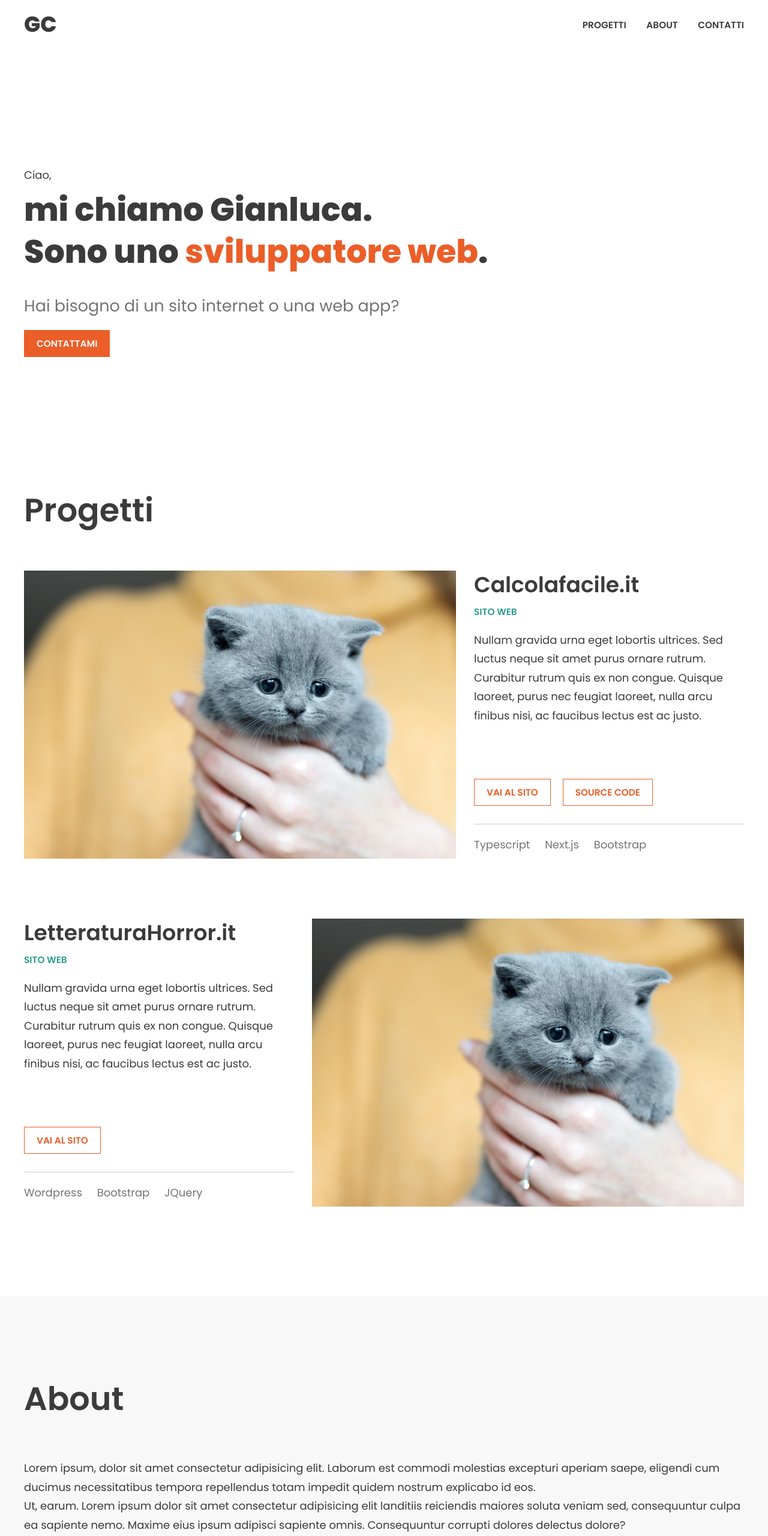
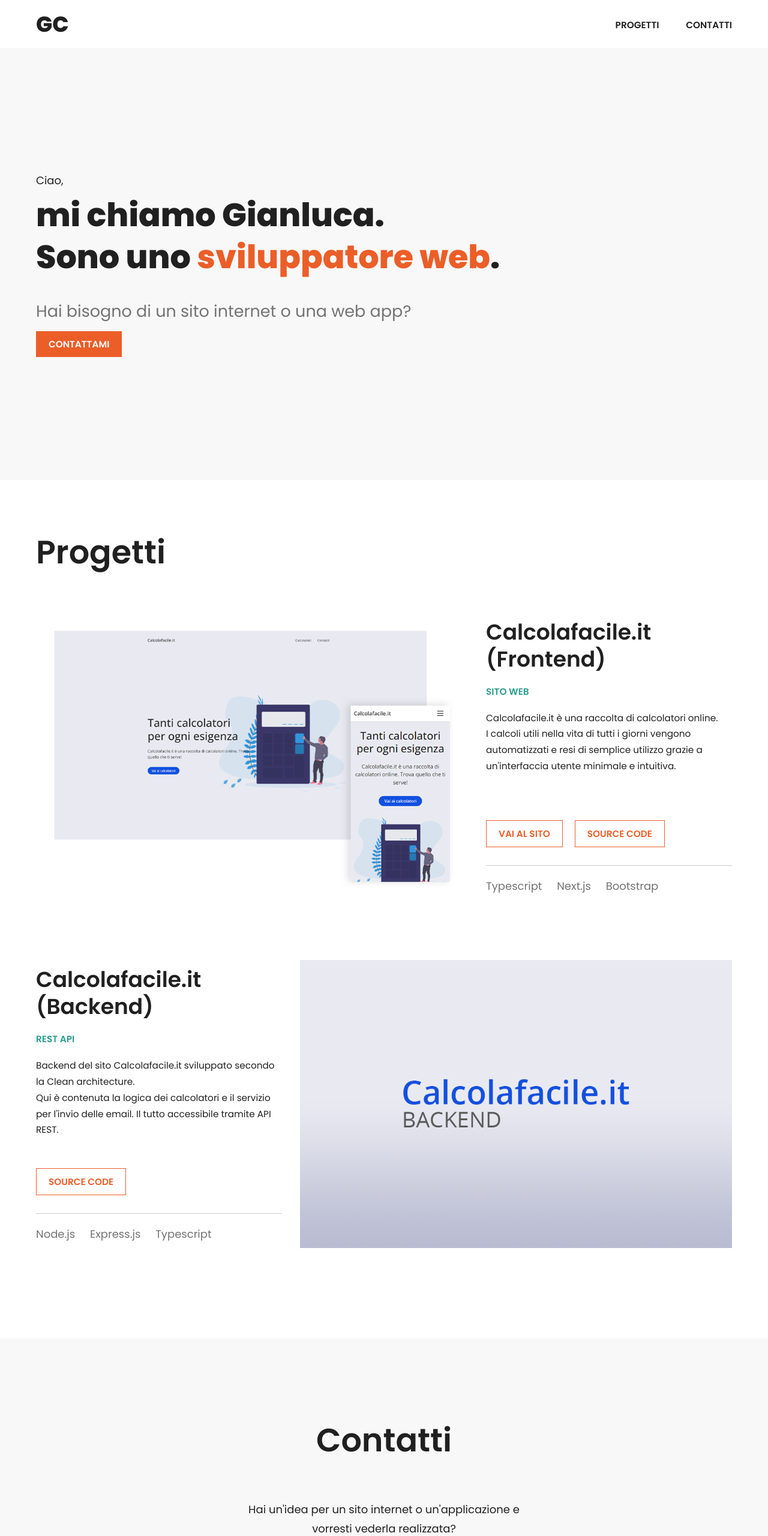
Before and after one commit to Mephid/mephid.github.io, a plain HTML site: page index.html in a window 1280 px wide. Shown: the top 2560 px of the page at 60% size. Drawn offline with Linux system fonts and the light colour scheme.

Commit message:
Base website ready

```diff
--- a/index.html
+++ b/index.html
@@ -8,42 +8,52 @@
       content="Sviluppatore web. Siti internet, web app, landing page."
     />
     <title>GC | Web Developer</title>
-    <link rel="preconnect" href="https://fonts.googleapis.com" />
+
     <link rel="preconnect" href="https://fonts.gstatic.com" crossorigin />
     <link
       rel="preload"
+      as="style"
       href="https://fonts.googleapis.com/css2?family=Poppins:wght@400;600;800&display=swap"
-      as="style"
-      onload="this.onload=null;this.rel='stylesheet'"
     />
-    <noscript
-      ><link
+    <link
       rel="stylesheet"
       href="https://fonts.googleapis.com/css2?family=Poppins:wght@400;600;800&display=swap"
-    /></noscript>
+      media="print"
+      onload="this.media='all'"
+    />
+    <noscript>
+      <link
+        rel="stylesheet"
+        href="https://fonts.googleapis.com/css2?family=Poppins:wght@400;600;800&display=swap"
+      />
+    </noscript>
     <link rel="stylesheet" href="style.css" />
   </head>
   <body>
+    <header class="header">
       <div class="navbar">
         <div class="container navbar__container">
           <div class="navbar__logo">GC</div>
           <nav class="nav navbar__nav">
-          <ul>
-            <li class="navbar__nav-link nav__link">
-              <a href="#progetti">Progetti</a>
+            <ul class="nav__list">
+              <li class="nav__list-item">
+                <a class="navbar__nav-link nav__link" href="#progetti"
+                  >Progetti</a
+                >
               </li>
-            <li class="navbar__nav-link nav__link">
-              <a href="#about">About</a>
-            </li>
-            <li class="navbar__nav-link nav__link">
-              <a href="#contatti">Contatti</a>
+              <li class="nav__list-item">
+                <a
+                  class="navbar__nav-link nav__link nav__link--last"
+                  href="#contatti"
+                  >Contatti</a
+                >
               </li>
             </ul>
           </nav>
         </div>
       </div>
 
-    <header class="hero">
+      <div class="hero">
         <div class="container hero__container">
           <div class="hero__text">Ciao,</div>
           <div class="hero__text hero__text--big">mi chiamo Gianluca.</div>
@@ -55,7 +65,10 @@
           <p class="hero__text hero__text--medium color-secondary-text">
             Hai bisogno di un sito internet o una web app?
           </p>
-        <button class="button button--primary">Contattami</button>
+          <a class="button button--primary" href="mailto:gcappa.dev@gmail.com"
+            >Contattami</a
+          >
+        </div>
       </div>
     </header>
 
@@ -66,32 +79,40 @@
           <div class="project-card">
             <img
               class="project-card__image project-card__image"
-              src="/img/gattino.jpg"
-              alt=""
+              src="/img/calcolafacile_frontend.webp"
+              alt="Calcolafacile.it frontend preview."
+              width="950px"
+              height="633px"
             />
             <div class="project-card__info">
               <div class="project-card__upper-section">
-                <h3 class="project-card__title">Calcolafacile.it</h3>
+                <h3 class="project-card__title">Calcolafacile.it (Frontend)</h3>
                 <div class="project-card__category">Sito web</div>
                 <p class="project-card__description">
-                  Nullam gravida urna eget lobortis ultrices. Sed luctus neque
-                  sit amet purus ornare rutrum. Curabitur rutrum quis ex non
-                  congue. Quisque laoreet, purus nec feugiat laoreet, nulla arcu
-                  finibus nisi, ac faucibus lectus est ac justo.
+                  Calcolafacile.it è una raccolta di calcolatori online. <br />
+                  I calcoli utili nella vita di tutti i giorni vengono
+                  automatizzati e resi di semplice utilizzo grazie a
+                  un'interfaccia utente minimale e intuitiva.
                 </p>
               </div>
               <div class="project-card__lower-section">
                 <div class="button-group">
-                  <button
+                  <a
                     class="button-group__button button button--primary-outline"
+                    href="https://calcolafacile.it"
+                    target="_blank"
+                    rel="noreferrer"
                   >
                     Vai al sito
-                  </button>
-                  <button
+                  </a>
+                  <a
                     class="button-group__button button button--primary-outline"
+                    href="https://github.com/Mephid/calcolafacile.it_frontend"
+                    target="_blank"
+                    rel="noreferrer"
                   >
                     Source Code
-                  </button>
+                  </a>
                 </div>
                 <hr class="project-card__divider" />
                 <ul class="project-card__technologies">
@@ -106,29 +127,40 @@
           <div class="project-card">
             <img
               class="project-card__image project-card__image"
-              src="/img/gattino.jpg"
-              alt=""
+              src="/img/calcolafacile_backend.webp"
+              alt="Calcolafacile.it backend preview."
+              width="950px"
+              height="633px"
             />
             <div class="project-card__info">
               <div class="project-card__upper-section">
-                <h3 class="project-card__title">LetteraturaHorror.it</h3>
-                <div class="project-card__category">Sito web</div>
+                <h3 class="project-card__title">Calcolafacile.it (Backend)</h3>
+                <div class="project-card__category">REST API</div>
                 <p class="project-card__description">
-                  Nullam gravida urna eget lobortis ultrices. Sed luctus neque
-                  sit amet purus ornare rutrum. Curabitur rutrum quis ex non
-                  congue. Quisque laoreet, purus nec feugiat laoreet, nulla arcu
-                  finibus nisi, ac faucibus lectus est ac justo.
+                  Backend del sito Calcolafacile.it sviluppato secondo la Clean
+                  architecture. <br />
+                  Qui è contenuta la logica dei calcolatori e il servizio per
+                  l'invio delle email. Il tutto accessibile tramite API REST.
+                  <br />
                 </p>
               </div>
               <div class="project-card__lower-section">
-                <button class="button button--primary-outline">
-                  Vai al sito
-                </button>
+                <div class="button-group">
+                  <a
+                    class="button-group__button button button--primary-outline"
+                    href="https://github.com/Mephid/calcolafacile.it_backend"
+                    target="_blank"
+                    rel="noreferrer"
+                  >
+                    Source Code
+                  </a>
+                </div>
+
                 <hr class="project-card__divider" />
                 <ul class="project-card__technologies">
-                  <li class="project-card__technology">Wordpress</li>
-                  <li class="project-card__technology">Bootstrap</li>
-                  <li class="project-card__technology">JQuery</li>
+                  <li class="project-card__technology">Node.js</li>
+                  <li class="project-card__technology">Express.js</li>
+                  <li class="project-card__technology">Typescript</li>
                 </ul>
               </div>
             </div>
@@ -137,50 +169,47 @@
       </div>
     </section>
 
-    <section id="about" class="section about">
-      <div class="container">
-        <h2 class="section__title">About</h2>
-        <p>
-          Lorem ipsum, dolor sit amet consectetur adipisicing elit. Laborum est
-          commodi molestias excepturi aperiam saepe, eligendi cum ducimus
-          necessitatibus tempora repellendus totam impedit quidem nostrum
-          explicabo id eos. <br />
-          Ut, earum. Lorem ipsum dolor sit amet consectetur adipisicing elit
-          landitiis reiciendis maiores soluta veniam sed, consequuntur culpa ea
-          sapiente nemo. Maxime eius ipsum adipisci sapiente omnis. Consequuntur
-          corrupti dolores delectus dolore?
-        </p>
-      </div>
-    </section>
-
     <section id="contatti" class="section contatti">
       <div class="container contatti__container">
         <h2 class="section__title">Contatti</h2>
         <p class="contatti__paragraph">
-          Lorem ipsum, dolor sit amet consectetur adipisicing elit. Laborum est
-          commodi molestias excepturi aperiam saepe.
+          Hai un'idea per un sito internet o un'applicazione e vorresti vederla
+          realizzata?
+          <br />
+          Raccontami il tuo progetto e troveremo insieme la soluzione migliore.
         </p>
-        <button class="button button--primary">Invia messaggio</button>
+        <a class="button button--primary" href="mailto:gcappa.dev@gmail.com"
+          >Invia messaggio</a
+        >
       </div>
     </section>
 
     <footer class="footer">
       <div class="container footer__container">
-        <div class="copyright">&copy; Cappai Gianluca 2022</div>
+        <div class="footer__copyright">
+          &copy; 2021-<span id="year"></span> Gianluca Cappai
+        </div>
         <nav class="nav footer__nav">
-          <ul>
-            <li class="footer__nav-link nav__link">
-              <a href="#progetti">Progetti</a>
+          <ul class="nav__list">
+            <li class="nav__list-item">
+              <a class="footer__nav-link nav__link" href="#progetti"
+                >Progetti</a
+              >
             </li>
-            <li class="footer__nav-link nav__link">
-              <a href="#about">About</a>
-            </li>
-            <li class="footer__nav-link nav__link">
-              <a href="#contatti">Contatti</a>
+            <li class="nav__list-item nav__list-item-">
+              <a
+                class="footer__nav-link nav__link nav__link--last"
+                href="#contatti"
+                >Contatti</a
+              >
             </li>
           </ul>
         </nav>
       </div>
     </footer>
+    <script>
+      var yearContainer = document.getElementById('year');
+      yearContainer.innerHTML = new Date().getFullYear();
+    </script>
   </body>
 </html>
--- a/style.css
+++ b/style.css
@@ -1,5 +1,5 @@
 :root {
-  --text-color: #3b3b3b;
+  --text-color: #202020;
   --secondary-text-color: #737373;
   --black: #3b3b3b;
   --gray: #f8f8f8;
@@ -8,6 +8,7 @@
   --primary-light: #fa8659;
   --primary-dark: #d45523;
   --secondary: #2a9d8f;
+  --secondary-light: #dbfffb;
 
   --font-size: 18px;
   --font-size-sm: 0.85rem;
@@ -36,6 +37,13 @@
 
   --navbar-height: 80px;
 }
+
+@media screen and (max-width: 576px) {
+  :root {
+    --navbar-height: fit-content;
+  }
+}
+
 *,
 *:after,
 *:before {
@@ -44,7 +52,7 @@
 
 html {
   font-size: var(--font-size);
-  font-family: var(--font-family-primary), sans-serif;
+  font-family: 'sanso', var(--font-family-primary), sans-serif;
   color: var(--text-color);
   box-sizing: border-box;
 }
@@ -91,6 +99,8 @@
   max-width: var(--container-width);
   margin-left: auto;
   margin-right: auto;
+  padding-left: var(--space-xs);
+  padding-right: var(--space-xs);
 }
 
 @media screen and (max-width: 1200px) {
@@ -127,7 +137,7 @@
 
 .button {
   font-size: var(--font-size-sm);
-  font-family: var(--font-family-primary);
+  font-family: var(--font-family-primary), sans-serif;
   font-weight: var(--font-bold);
   text-transform: uppercase;
   border-radius: 0;
@@ -221,14 +231,24 @@
   }
   .navbar__nav {
     margin-top: var(--space-xxs);
+    margin-bottom: var(--space-xs);
   }
 }
 
 /* ------------------------- NAV ------------------------- */
 
+.nav__list-item {
+  display: inline;
+}
+
 .nav__link {
-  display: inline;
   font-size: var(--font-size-sm);
+  padding: var(--space-xs);
+}
+
+.nav__link--last {
+  font-size: var(--font-size-sm);
+  padding: var(--space-xs) 0 var(--space-xs) var(--space-xs);
 }
 
 .nav__link:hover {
@@ -236,8 +256,14 @@
   transition: color 0.2s;
 }
 
-.nav__link:not(:first-child) {
-  padding-left: var(--space-sm);
+@media screen and (max-width: 576px) {
+  .nav__list {
+    text-align: center;
+  }
+
+  .nav__link--last {
+    padding: var(--space-xs);
+  }
 }
 
 /* ------------------------- HERO ------------------------- */
@@ -247,38 +273,12 @@
   max-height: 1080px;
   display: flex;
   align-items: center;
+  background-color: var(--gray);
 }
 
 .hero__container {
   width: 100%;
 }
-
-/* .hero::before {
-  content: '';
-  height: 700px;
-  width: 700px;
-  z-index: -10;
-  border-radius: 50%;
-  position: absolute;
-  top: -8%;
-  left: -20%;
-  filter: blur(30px);
-  background-color: var(--secondary);
-  opacity: 80%;
-}
-
-.hero::after {
-  content: '';
-  height: 700px;
-  width: 700px;
-  z-index: -10;
-  border-radius: 50%;
-  position: absolute;
-  top: 50%;
-  right: -15%;
-  filter: blur(30px);
-  background-color: var(--primary);
-} */
 
 .hero__br--mobile {
   display: none;
@@ -305,7 +305,7 @@
 
 @media screen and (max-width: 992px) {
   .hero__text {
-    line-height: 1;
+    line-height: 1.25;
   }
 
   .hero__text--medium {
@@ -317,9 +317,24 @@
   }
 }
 
+@media screen and (max-width: 768px) {
+  .hero__text--big {
+    font-size: calc(0.85 * var(--font-size-xl));
+  }
+}
+
 @media screen and (max-width: 576px) {
+  .hero {
+    height: inherit;
+  }
+
+  .hero__container {
+    padding-top: var(--section-spacing-sm);
+    padding-bottom: var(--section-spacing-sm);
+  }
+
   .hero__text--big {
-    font-size: calc(0.75 * var(--font-size-xl));
+    font-size: var(--font-size-lg);
   }
 
   .hero__text--medium {
@@ -330,7 +345,7 @@
 
 /* ------------------------- PROJECT-CARD ------------------------- */
 .projects {
-  padding-top: var(--space-sm);
+  padding-top: var(--space-xl);
 }
 
 /* ------------------------- PROJECT-CARD ------------------------- */
@@ -359,7 +374,7 @@
 
 .project-card__title {
   font-size: var(--font-size-lg);
-  line-height: 0.75em;
+  line-height: 1.25em;
   margin-top: var(--space-xxs);
 }
 
@@ -372,10 +387,14 @@
   margin-bottom: var(--space-xs);
 }
 
+.project-card__description {
+  font-size: var(--font-size-sm);
+}
+
 .project-card__image {
-  object-fit: cover;
-  width: 720px;
-  height: 480px;
+  width: 100%;
+  height: auto;
+  max-width: 720px;
 }
 
 .project-card:nth-child(odd) .project-card__image {
@@ -423,8 +442,6 @@
   }
 
   .project-card__image {
-    width: 100%;
-    height: 320px;
     margin-bottom: var(--space-sm);
   }
 
@@ -443,8 +460,7 @@
   }
 
   .project-card__image {
-    width: 100%;
-    height: 480px;
+    max-width: inherit;
   }
 
   .project-card:not(:last-child) {
@@ -454,17 +470,13 @@
 
 @media screen and (max-width: 768px) {
   .project-card__image {
-    width: 100vw;
+    width: calc(100% + var(--space-xs) * 2);
     margin-left: calc(-1 * var(--space-xs)) !important;
     margin-right: calc(-1 * var(--space-xs)) !important;
   }
 }
 
 @media screen and (max-width: 576px) {
-  .project-card__image {
-    height: 360px;
-  }
-
   .project-card__title {
     font-size: var(--font-size-md);
   }
@@ -484,25 +496,13 @@
   }
 }
 
-/* ------------------------- ABOUT ------------------------- */
-
-.about {
-  background-color: var(--gray);
-  padding-top: var(--section-spacing);
-  padding-bottom: var(--section-spacing);
-}
-
-@media screen and (max-width: 576px) {
-  .about {
-    padding-top: var(--section-spacing-sm);
-    padding-bottom: var(--section-spacing-sm);
-  }
-}
-
 /* ------------------------- CONTATTI ------------------------- */
 
 .contatti {
   text-align: center;
+  background-color: var(--gray);
+  padding-top: var(--section-spacing);
+  padding-bottom: var(--section-spacing);
 }
 
 .contatti__container {
@@ -514,6 +514,11 @@
 }
 
 @media screen and (max-width: 1200px) {
+  .contatti {
+    padding-top: var(--section-spacing-sm);
+    padding-bottom: var(--section-spacing-sm);
+  }
+
   .contatti__container {
     width: 60%;
   }
@@ -537,6 +542,10 @@
   justify-content: space-between;
 }
 
+.footer__copyright {
+  font-size: var(--font-size-sm);
+}
+
 @media screen and (max-width: 576px) {
   .footer {
     text-align: center;
```
Also changed, not shown: img/calcolafacile_backend.webp (added), img/calcolafacile_frontend.webp (added), img/gattino.jpg (deleted). Lines whose indentation alone changed are shown as unchanged.
